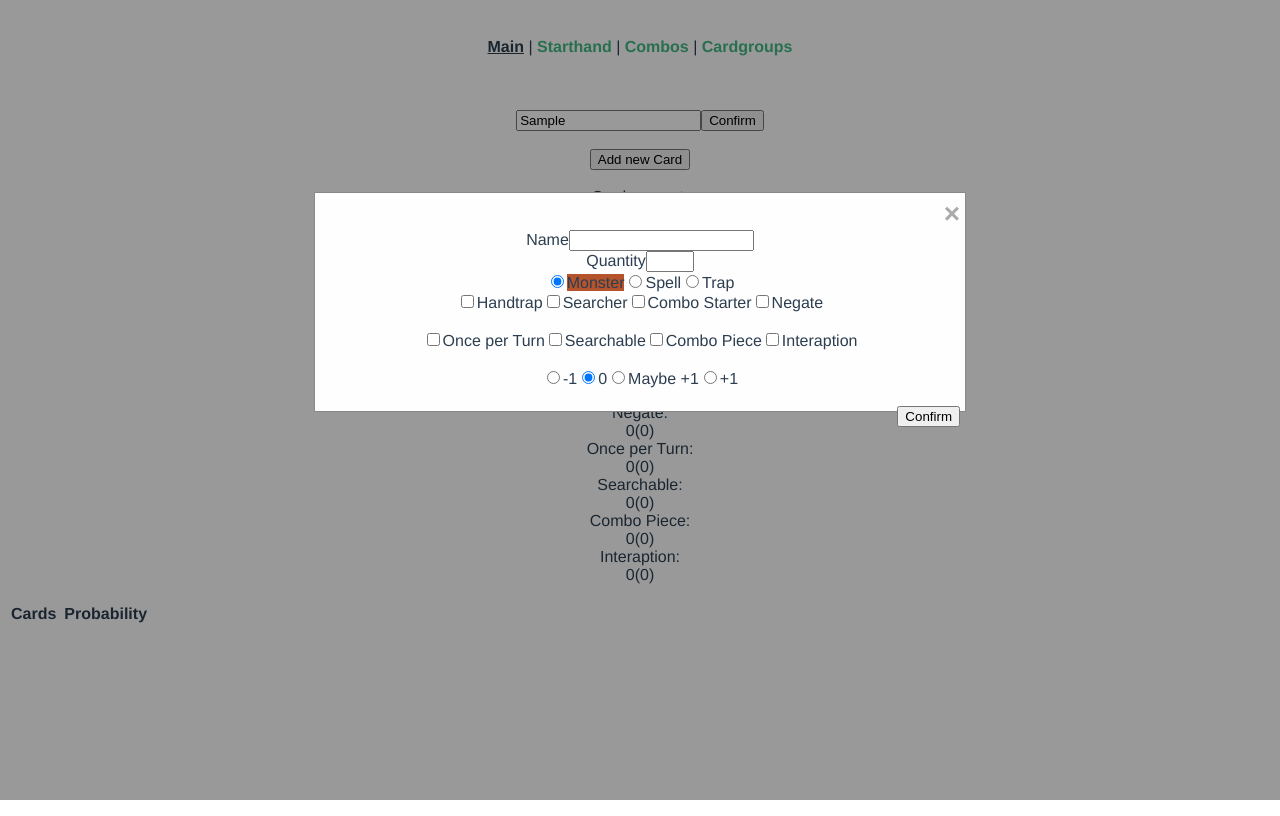
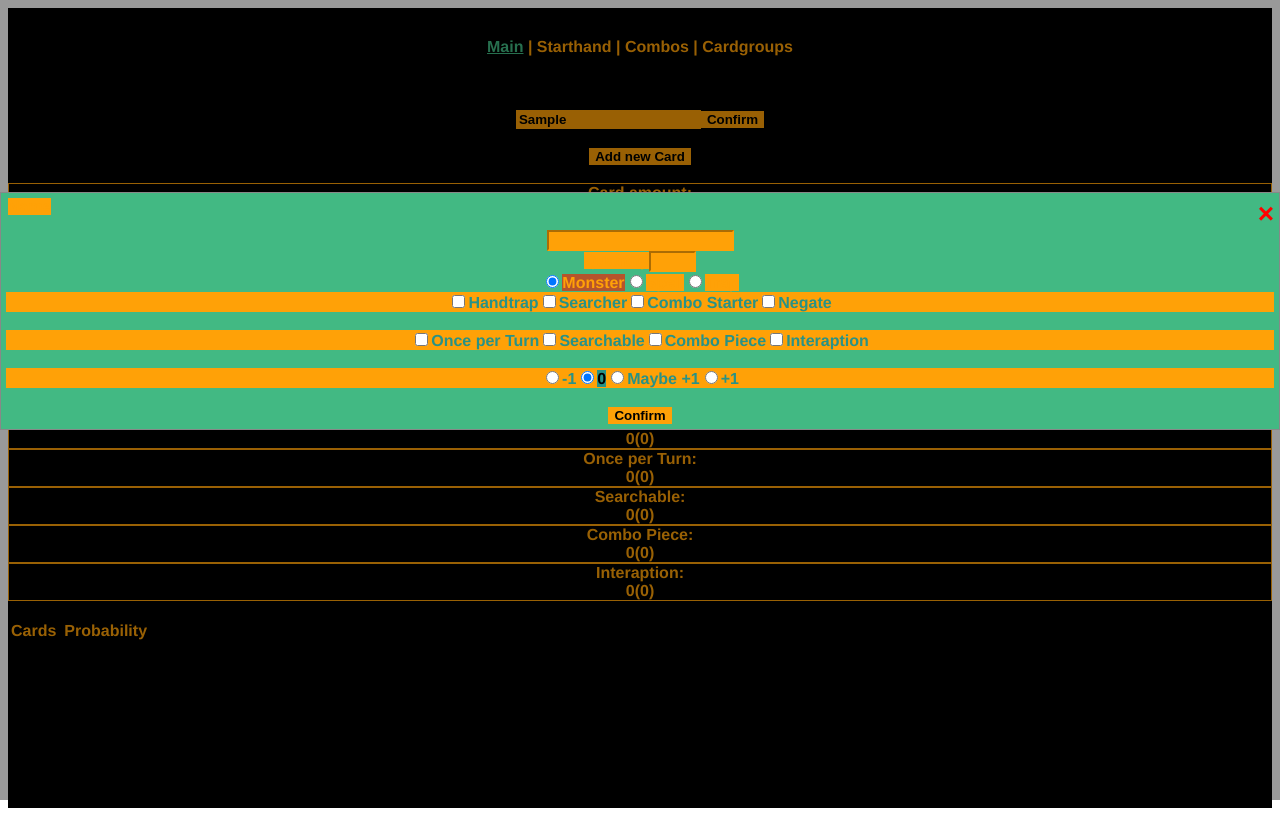
Before and after one commit to TimL135/deckBuildHelper2.0, a Vue app: page / in a window 1280 px wide. Both pictures are taken after typing "Sample" into the empty fields and a click on the button "Add new Card". Built offline with nearby package versions, Linux system fonts and the light colour scheme.

Commit message:
new style

```diff
--- a/src/App.vue
+++ b/src/App.vue
@@ -29,10 +29,10 @@
   padding: 30px;
   a {
     font-weight: bold;
-    color: #42b983;
+    color: #ffa107;
     text-decoration: none;
     &.router-link-exact-active {
-      color: #2c3e50;
+      color: #42b983;
       text-decoration: underline;
     }
   }
--- a/src/components/CardGroups.vue
+++ b/src/components/CardGroups.vue
@@ -3,7 +3,8 @@
     <div>
       <button
         type="button"
-        class="w-100 btn btn-primary"
+        class="w-100 btn orange "
+
         @click="openCardGroupAddModal()"
       >
         Add new Cardgroup
@@ -36,7 +37,6 @@
                 xmlns="http://www.w3.org/2000/svg"
                 width="30"
                 height="30"
-                fill="currentColor"
                 class="bi bi-gear"
                 viewBox="0 0 16 16"
               >
@@ -61,7 +61,6 @@
                 xmlns="http://www.w3.org/2000/svg"
                 width="30"
                 height="30"
-                fill="currentColor"
                 class="bi bi-trash"
                 viewBox="0 0 16 16"
               >
@@ -101,7 +100,7 @@
 
       <form @submit.prevent="editAddCard()">
         <div class="input-group mb-1">
-          <span class="input-group-text w-25" id="basic-addon1">Name</span>
+          <span class="input-group-text orange w-25" id="basic-addon1">Name</span>
           <input
             type="text"
             class="form-control"
--- a/src/components/Combos.vue
+++ b/src/components/Combos.vue
@@ -3,7 +3,7 @@
     <div>
       <button
         type="button"
-        class="w-100 btn btn-primary"
+        class="w-100 btn orange"
         @click="openComboAddModal()"
       >
         Add new Combo
@@ -37,7 +37,6 @@
                 xmlns="http://www.w3.org/2000/svg"
                 width="30"
                 height="30"
-                fill="currentColor"
                 class="bi bi-gear"
                 viewBox="0 0 16 16"
               >
@@ -60,7 +59,6 @@
                 xmlns="http://www.w3.org/2000/svg"
                 width="30"
                 height="30"
-                fill="currentColor"
                 class="bi bi-trash"
                 viewBox="0 0 16 16"
               >
@@ -101,7 +99,7 @@
         <div class="d-flex justify-content: center">
           <div class="w-100">
             <select
-              class="form-select"
+              class="form-select mb-1"
               v-model="comboCards[0]"
               :class="comboCardsType[0]"
               @change="changeType()"
@@ -124,7 +122,7 @@
               </option>
             </select>
             <select
-              class="form-select"
+              class="form-select mb-1"
               v-model="comboCards[1]"
               :class="comboCardsType[1]"
               @change="changeType()"
@@ -147,7 +145,7 @@
               </option>
             </select>
             <select
-              class="form-select"
+              class="form-select mb-1"
               v-model="comboCards[2]"
               :class="comboCardsType[2]"
               @change="changeType()"
@@ -170,7 +168,7 @@
               </option>
             </select>
             <select
-              class="form-select"
+              class="form-select mb-1"
               v-model="comboCards[3]"
               :class="comboCardsType[3]"
               @change="changeType()"
@@ -193,7 +191,7 @@
               </option>
             </select>
             <select
-              class="form-select"
+              class="form-select mb-1"
               v-model="comboCards[4]"
               :class="comboCardsType[4]"
               @change="changeType()"
@@ -220,8 +218,7 @@
 
         <button
           type="button"
-          class="btn btn-primary w-25 mt-1"
-          style="float: right"
+          class="btn orange w-100 mt-1"
           @click="addCombo()"
         >
           Confirm
--- a/src/components/Main.vue
+++ b/src/components/Main.vue
@@ -9,12 +9,13 @@
   <div class="container" style="margin-top: 3vh">
     <div class="input-group">
       <input
+       style="border:1px solid #ffa107"
         autocomplete="off"
         type="text"
-        class="form-control"
+        class="form-control orange"
         aria-label="Recipient's username"
         aria-describedby="button-addon2"
-        placeholder="Deck"
+        orange="Deck"
         name="plan"
         list="plans"
         v-model="selectedDeck"
@@ -28,7 +29,7 @@
       </datalist>
       <button
         type="button"
-        class="btn btn-primary w-25"
+        class="btn orange w-25"
         id="button-addon2"
         @click="loadDeck()"
       >
@@ -39,7 +40,7 @@
     <div>
       <button
         type="submit"
-        class="w-100 btn btn-primary"
+        class="w-100 btn orange"
         @click="openCardAddModal()"
       >
         Add new Card
@@ -48,41 +49,41 @@
 
     <br />
     <div class="d-flex mb-1">
-      <div class="col-4 border rounded-start border-primary">
+      <div class="col-4 rounded-start" style="border:1px solid #ffa107">
         Card amount:<br />{{ deckNumber }}
       </div>
-      <div class="col-4 border border-primary">
+      <div class="col-4" style="border:1px solid #ffa107">
         <div>Deckrating:<br />{{ deckRating }}%</div>
       </div>
-      <div class="col-4 border rounded-end border-primary">
+      <div class="col-4 rounded-end " style="border:1px solid #ffa107">
         <div>Deckvalue average:<br />{{ deckValue }}</div>
       </div>
     </div>
     <div class="d-flex mb-1">
-      <div class="w-25 border rounded-start border-primary">
+      <div class="w-25 rounded-start " style="border:1px solid #ffa107">
         Handtraps:<br />{{ counts[0] }}({{ uniqueCounts[0] }})
       </div>
-      <div class="w-25 border border-primary">
+      <div class="w-25" style="border:1px solid #ffa107">
         Seacher:<br />{{ counts[1] }}({{ uniqueCounts[1] }})
       </div>
-      <div class="w-25 border border-primary">
+      <div class="w-25" style="border:1px solid #ffa107">
         Combo Starter:<br />{{ counts[2] }}({{ uniqueCounts[2] }})
       </div>
-      <div class="w-25 border rounded-end border-primary">
+      <div class="w-25 rounded-end " style="border:1px solid #ffa107">
         Negate:<br />{{ counts[6] }}({{ uniqueCounts[6] }})
       </div>
     </div>
     <div class="d-flex mb-1">
-      <div class="w-25 border rounded-start border-primary">
+      <div class="w-25 rounded-start" style="border:1px solid #ffa107">
         Once per Turn:<br />{{ counts[5] }}({{ uniqueCounts[5] }})
       </div>
-      <div class="w-25 border border-primary">
+      <div class="w-25" style="border:1px solid #ffa107">
         Searchable:<br />{{ counts[4] }}({{ uniqueCounts[4] }})
       </div>
-      <div class="w-25 border border-primary">
+      <div class="w-25" style="border:1px solid #ffa107">
         Combo Piece:<br />{{ counts[3] }}({{ uniqueCounts[3] }})
       </div>
-      <div class="w-25 border rounded-end border-primary">
+      <div class="w-25 rounded-end" style="border:1px solid #ffa107">
         Interaption:<br />{{ counts[7] }}({{ uniqueCounts[7] }})
       </div>
     </div>
@@ -111,7 +112,7 @@
                 xmlns="http://www.w3.org/2000/svg"
                 width="30"
                 height="30"
-                fill="currentColor"
+
                 class="bi bi-gear"
                 viewBox="0 0 16 16"
               >
@@ -132,7 +133,7 @@
                 xmlns="http://www.w3.org/2000/svg"
                 width="30"
                 height="30"
-                fill="currentColor"
+
                 class="bi bi-trash"
                 viewBox="0 0 16 16"
               >
@@ -180,7 +181,7 @@
       <div class="container">
         <form @submit.prevent="editAddCard">
           <div class="input-group mb-1">
-            <span class="input-group-text w-25" id="basic-addon1">Name</span>
+            <span class="input-group-text w-25 orange" id="basic-addon1">Name</span>
             <input
               type="text"
               class="form-control"
@@ -191,7 +192,7 @@
             />
           </div>
           <div class="input-group mb-1">
-            <span class="input-group-text w-25" id="basic-addon1"
+            <span class="input-group-text w-25 orange" id="basic-addon1"
               >Quantity</span
             >
             <input
@@ -221,7 +222,7 @@
               :checked="type == 'monster'"
             />
             <label
-              class="btn btn-outline-primary col-4"
+              class="btn orange col-4"
               :class="{ monster: type == 'monster' }"
               for="btnradio12"
               >Monster</label
@@ -236,7 +237,7 @@
               :checked="type == 'spell'"
             />
             <label
-              class="btn btn-outline-primary col-4"
+              class="btn orange col-4"
               :class="{ spell: type == 'spell' }"
               for="btnradio13"
               >Spell</label
@@ -251,14 +252,14 @@
               :checked="type == 'trap'"
             />
             <label
-              class="btn btn-outline-primary col-4"
+              class="btn orange col-4"
               :class="{ trap: type == 'trap' }"
               for="btnradio14"
               >Trap</label
             >
           </div>
           <div
-            class="btn-group mb-1 w-100"
+            class="btn-group rounded orange mb-1 w-100"
             role="group"
             aria-label="Basic checkbox toggle button group"
           >
@@ -306,7 +307,7 @@
           </div>
           <br />
           <div
-            class="btn-group mb-1 w-100"
+            class="btn-group rounded orange mb-1 w-100"
             role="group"
             aria-label="Basic checkbox toggle button group"
           >
@@ -353,13 +354,13 @@
           </div>
           <br />
           <div
-            class="btn-group w-100"
+            class="btn-group rounded w-100 orange"
             role="group"
             aria-label="Basic radio toggle button group"
           >
             <input
               type="radio"
-              class="btn-check"
+              class="btn-check "
               name="btnradio"
               id="btnradio4"
               autocomplete="off"
@@ -409,8 +410,7 @@
           <br />
           <button
             type="submit"
-            class="btn btn-primary w-100 mt-1"
-            style="float: right"
+            class="btn w-100 mt-1 orange"
           >
             Confirm
           </button>
--- a/src/main.scss
+++ b/src/main.scss
@@ -3,7 +3,10 @@
   -webkit-font-smoothing: antialiased;
   -moz-osx-font-smoothing: grayscale;
   text-align: center;
-  color: #2c3e50;
+  color: #ffa107;
+  height: 100vh;
+  background-color: #000 ;
+  font-weight: bold !important;
 }
 ul {
   list-style: none;
@@ -17,18 +20,20 @@ ul {
   width: 100%;
   height: 100%;
   overflow: auto;
-  background-color: rgb(0, 0, 0);
   background-color: rgba(0, 0, 0, 0.4);
 }
 .modal-content {
-  background-color: #fefefe;
+  background-color: #42b983 !important;
   margin: 15% auto;
   padding: 5px;
   border: 1px solid #888;
-  width: 50%;
+}
+label{
+padding: 0px !important;
+height: 10vh !important;
 }
 .close {
-  color: #aaa;
+  color: red;
   float: right;
   font-size: 28px;
   font-weight: bold;
@@ -39,12 +44,29 @@ ul {
   text-decoration: none;
   cursor: pointer;
 }
+.btn-check:checked+.btn-outline-primary{
+    background-color:#289287 !important;
+    color: #000 !important;
+}
+.btn-check+.btn-outline-primary{
+
+    color: #289287 !important;
+}
+.btn{
+    border-color:#000 !important;
+    font-weight: bold !important;
+}
+.form-control,.form-select{
+    font-weight: bold !important;
+    background-color:#ffa107 !important;
+    border-color:#ffa107 !important;
+}
+
 .btn-check:focus + .btn-outline-primary,
 .btn-outline-primary:focus + .btn-outline-primary {
   box-shadow: none !important;
 }
-.btn-check:focus + .btn-primary,
-.btn-primary:focus {
+.btn:focus {
   box-shadow: none !important;
 }
 .btn-check:hover + .btn-outline-primary,
@@ -52,9 +74,12 @@ ul {
   background-color: transparent;
   color: #000;
 }
-.placeholder {
-    background-color: #fff !important;
+.orange {
+    background-color: #ffa107 !important;
     border: none;
+    border-color:#ffa107 !important;
+    opacity: 1 !important;
+    cursor:default;
   }
 .monster {
     background-color: #b5542c !important;
@@ -68,3 +93,14 @@ ul {
     background-color: #a91475 !important;
     border: none;
   }
+
+.table-striped>tbody>tr:nth-of-type(odd) {
+    --bs-table-accent-bg: var(--bs-table-striped-bg);
+    color: #ffa107 !important;
+}
+  table{
+    font-weight: bold !important;
+border-color: #ffa107 !important ;
+      color: #ffa107 !important;
+      fill: #ffa107 !important
+  }
```
Also changed, not shown: src/components/StartHand.vue (+25 -20 lines), 7 other files (tests, documents, lock files or other folders).
